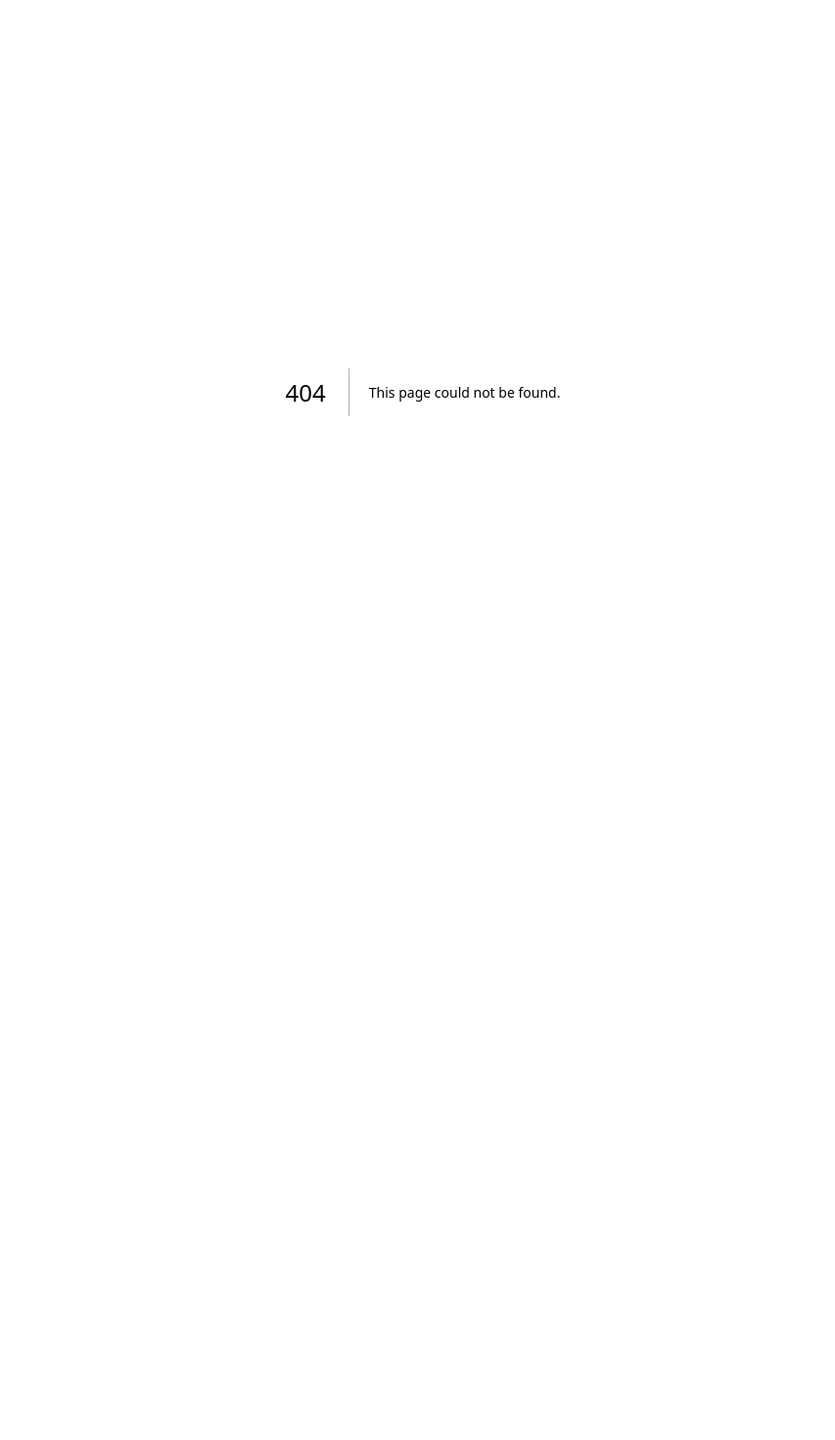
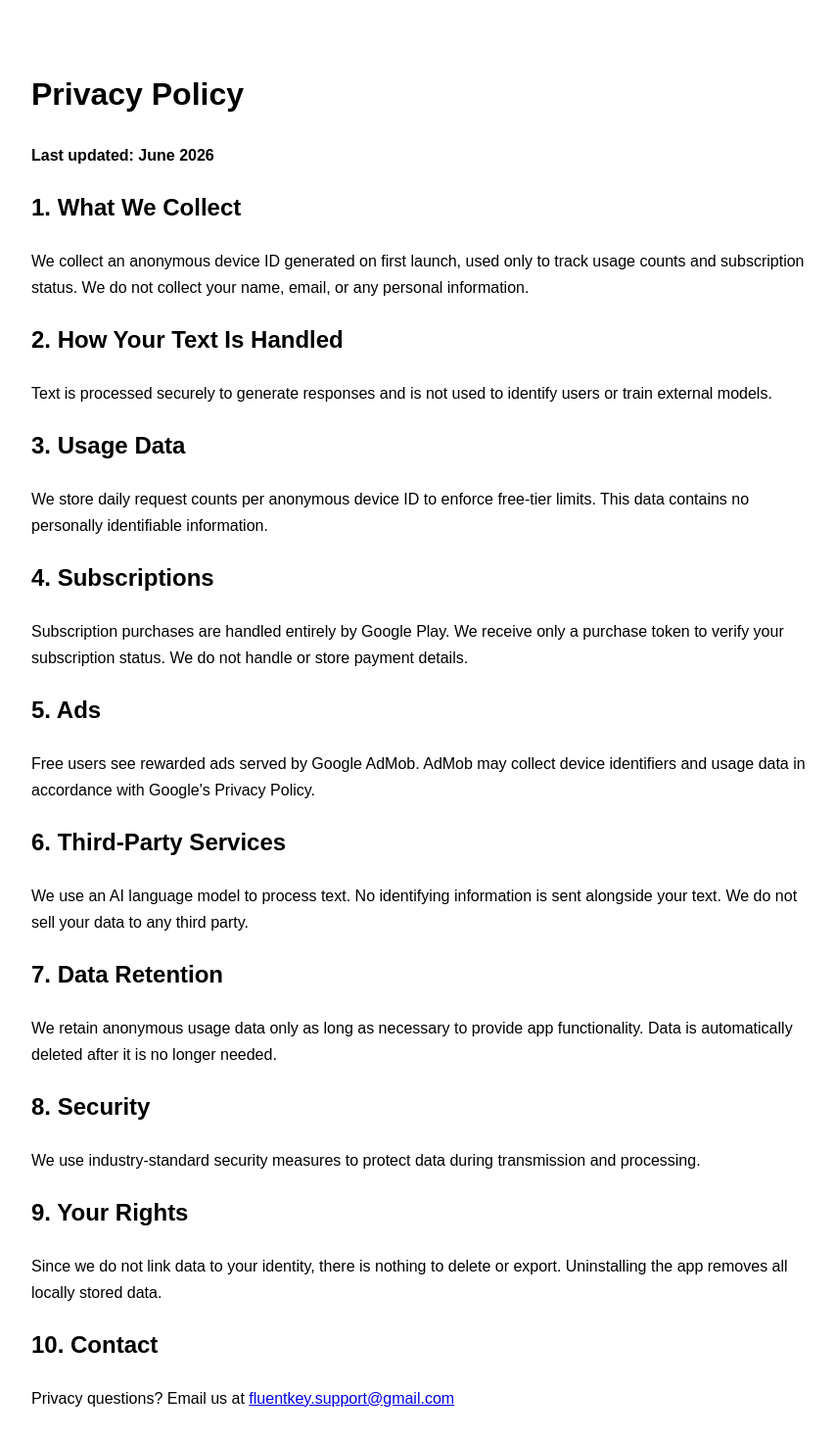
Before and after one commit to absad7878-ui/klas, a Next.js app in the folder apps/web/: page /privacypolicy in a window 1280 px wide. Before the commit this address had no page. Shown: the top 1470 px of the page at 98% size, without its empty margins (208-1061 px from the left). Before the commit the page ends 800 px from the top, so only its background shows below. Built offline with nearby package versions, Linux system fonts and the light colour scheme.

Commit message:
Describe your changes

```diff
--- /dev/null
+++ b/apps/web/app/privacypolicy/page.tsx
@@ -0,0 +1,38 @@
+export default function PrivacyPage() {
+  return (
+    <div style={{ maxWidth: '800px', margin: '0 auto', padding: '40px 24px', fontFamily: 'sans-serif', lineHeight: 1.7 }}>
+      <h1>Privacy Policy</h1>
+      <p><strong>Last updated: June 2026</strong></p>
+
+      <h2>1. What We Collect</h2>
+      <p>We collect an anonymous device ID generated on first launch, used only to track usage counts and subscription status. We do not collect your name, email, or any personal information.</p>
+
+      <h2>2. How Your Text Is Handled</h2>
+      <p>Text is processed securely to generate responses and is not used to identify users or train external models.</p>
+
+      <h2>3. Usage Data</h2>
+      <p>We store daily request counts per anonymous device ID to enforce free-tier limits. This data contains no personally identifiable information.</p>
+
+      <h2>4. Subscriptions</h2>
+      <p>Subscription purchases are handled entirely by Google Play. We receive only a purchase token to verify your subscription status. We do not handle or store payment details.</p>
+
+      <h2>5. Ads</h2>
+      <p>Free users see rewarded ads served by Google AdMob. AdMob may collect device identifiers and usage data in accordance with Google's Privacy Policy.</p>
+
+      <h2>6. Third-Party Services</h2>
+      <p>We use an AI language model to process text. No identifying information is sent alongside your text. We do not sell your data to any third party.</p>
+
+      <h2>7. Data Retention</h2>
+      <p>We retain anonymous usage data only as long as necessary to provide app functionality. Data is automatically deleted after it is no longer needed.</p>
+
+      <h2>8. Security</h2>
+      <p>We use industry-standard security measures to protect data during transmission and processing.</p>
+
+      <h2>9. Your Rights</h2>
+      <p>Since we do not link data to your identity, there is nothing to delete or export. Uninstalling the app removes all locally stored data.</p>
+
+      <h2>10. Contact</h2>
+      <p>Privacy questions? Email us at <a href="mailto:fluentkey.support@gmail.com">fluentkey.support@gmail.com</a></p>
+    </div>
+  );
+}
```
Also changed, not shown: 2 other files (tests, documents, lock files or other folders).
